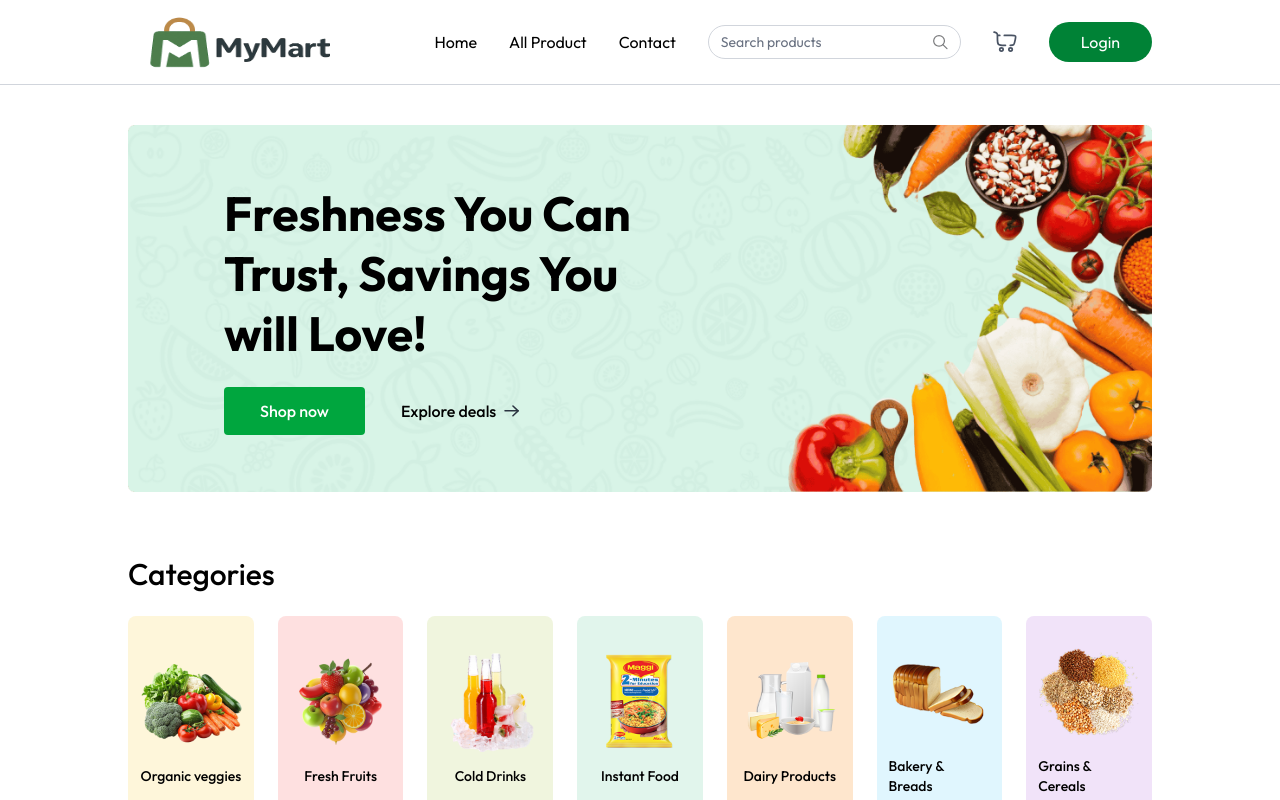
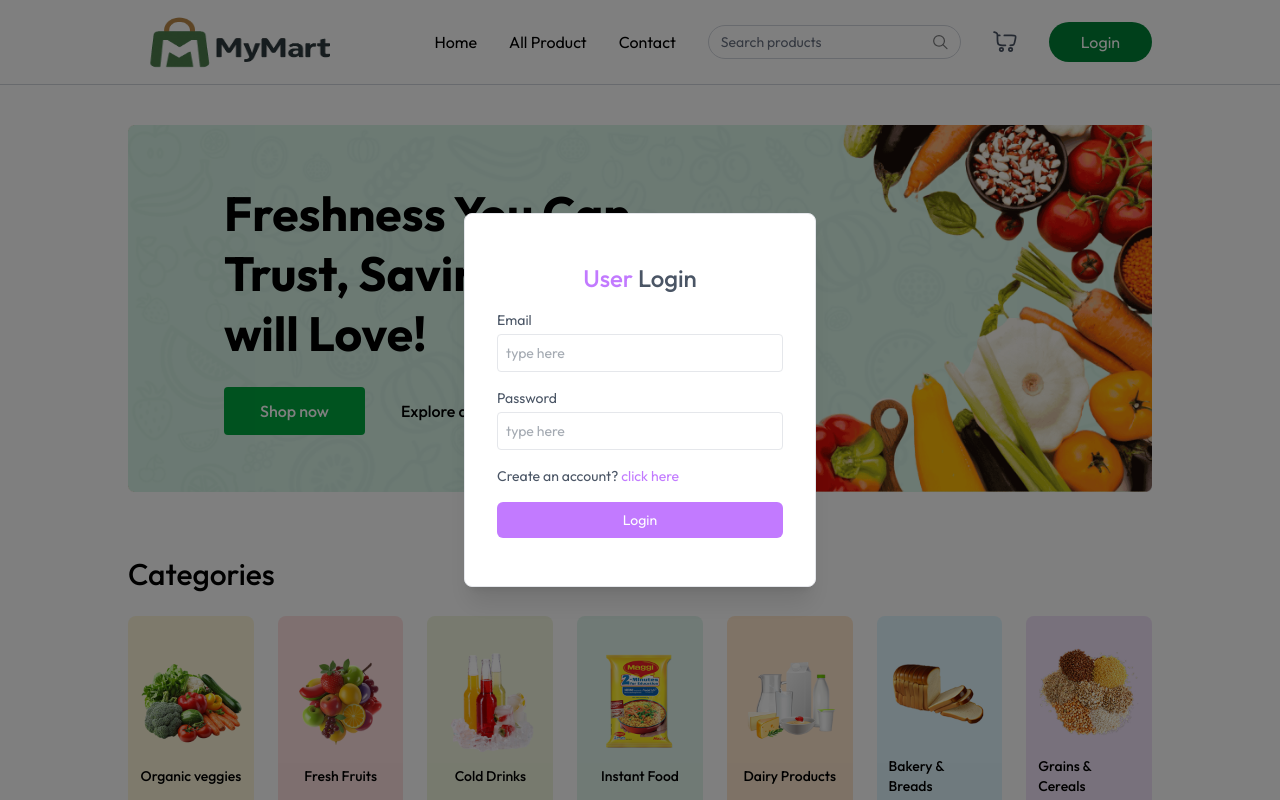
Before and after one commit to VikasKumar281/MyMart, a React (Vite) app in the folder client/: page / in a window 1280 px wide. Both pictures are taken after a click on the button "Login". Shown: the top 800 px of the page. Built offline with nearby package versions, Linux system fonts and the light colour scheme.

Commit message:
Created Login Page

```diff
--- a/client/src/App.jsx
+++ b/client/src/App.jsx
@@ -4,15 +4,20 @@
 import Home from './pages/Home.jsx';
 import { Toaster } from 'react-hot-toast';
 import Footer from './components/Footer.jsx';
+import { useAppContext } from './context/AppContext.jsx';
+import Login from './components/Login.jsx';
 
 const App = () => {
 
   const isSellerPath = useLocation().pathname.includes("seller");
+  const {showUserLogin, isSeller} = useAppContext()
 
 
   return (
     <div >
        {isSellerPath ? null : <Navbar/>}
+       {showUserLogin ? <Login/> : null}
+
 
        <Toaster/>
 
--- /dev/null
+++ b/client/src/components/Login.jsx
@@ -0,0 +1,75 @@
+import React, { useState } from 'react'
+import { useAppContext } from '../context/AppContext';
+import toast from 'react-hot-toast';
+
+const Login = () => {
+
+    const {setShowUserLogin, setUser, axios, navigate} = useAppContext()
+
+    const [state, setState] = useState("login");
+    const [name, setName] = useState("");
+    const [email, setEmail] = useState("");
+    const [password, setPassword] = useState("");
+
+    const onSubmitHandler = async (event)=>{
+        try {
+            event.preventDefault();
+
+            const {data} = await axios.post(`/api/user/${state}`,{
+                name, email, password
+            });
+            if (data.success){
+                navigate('/')
+                setUser(data.user)
+                setShowUserLogin(false)
+            }else{
+                toast.error(data.message)
+            }
+
+        } catch (error) {
+            toast.error(error.message)
+        }
+
+
+
+    }
+
+  return (
+    <div onClick={()=> setShowUserLogin(false)} className='fixed top-0 bottom-0 left-0 right-0 z-30 flex items-center text-sm text-gray-600 bg-black/50'>
+
+      <form onSubmit={onSubmitHandler} onClick={(e)=>e.stopPropagation()} className="flex flex-col gap-4 m-auto items-start p-8 py-12 w-80 sm:w-[352px] rounded-lg shadow-xl border border-gray-200 bg-white">
+            <p className="text-2xl font-medium m-auto">
+                <span className="text-purple-400">User</span> {state === "login" ? "Login" : "Sign Up"}
+            </p>
+            {state === "register" && (
+                <div className="w-full">
+                    <p>Name</p>
+                    <input onChange={(e) => setName(e.target.value)} value={name} placeholder="type here" className="border border-gray-200 rounded w-full p-2 mt-1 outline-purple-400" type="text" required />
+                </div>
+            )}
+            <div className="w-full ">
+                <p>Email</p>
+                <input onChange={(e) => setEmail(e.target.value)} value={email} placeholder="type here" className="border border-gray-200 rounded w-full p-2 mt-1 outline-purple-400" type="email" required />
+            </div>
+            <div className="w-full ">
+                <p>Password</p>
+                <input onChange={(e) => setPassword(e.target.value)} value={password} placeholder="type here" className="border border-gray-200 rounded w-full p-2 mt-1 outline-purple-400" type="password" required />
+            </div>
+            {state === "register" ? (
+                <p>
+                    Already have account? <span onClick={() => setState("login")} className="text-purple-400 cursor-pointer">click here</span>
+                </p>
+            ) : (
+                <p>
+                    Create an account? <span onClick={() => setState("register")} className="text-purple-400 cursor-pointer">click here</span>
+                </p>
+            )}
+            <button className="bg-purple-400 hover:bg-primary-dull transition-all text-white w-full py-2 rounded-md cursor-pointer">
+                {state === "register" ? "Create Account" : "Login"}
+            </button>
+        </form>
+    </div>
+  )
+}
+
+export default Login;
```
Also changed, not shown: 1 other file (tests, documents, lock files or other folders).
